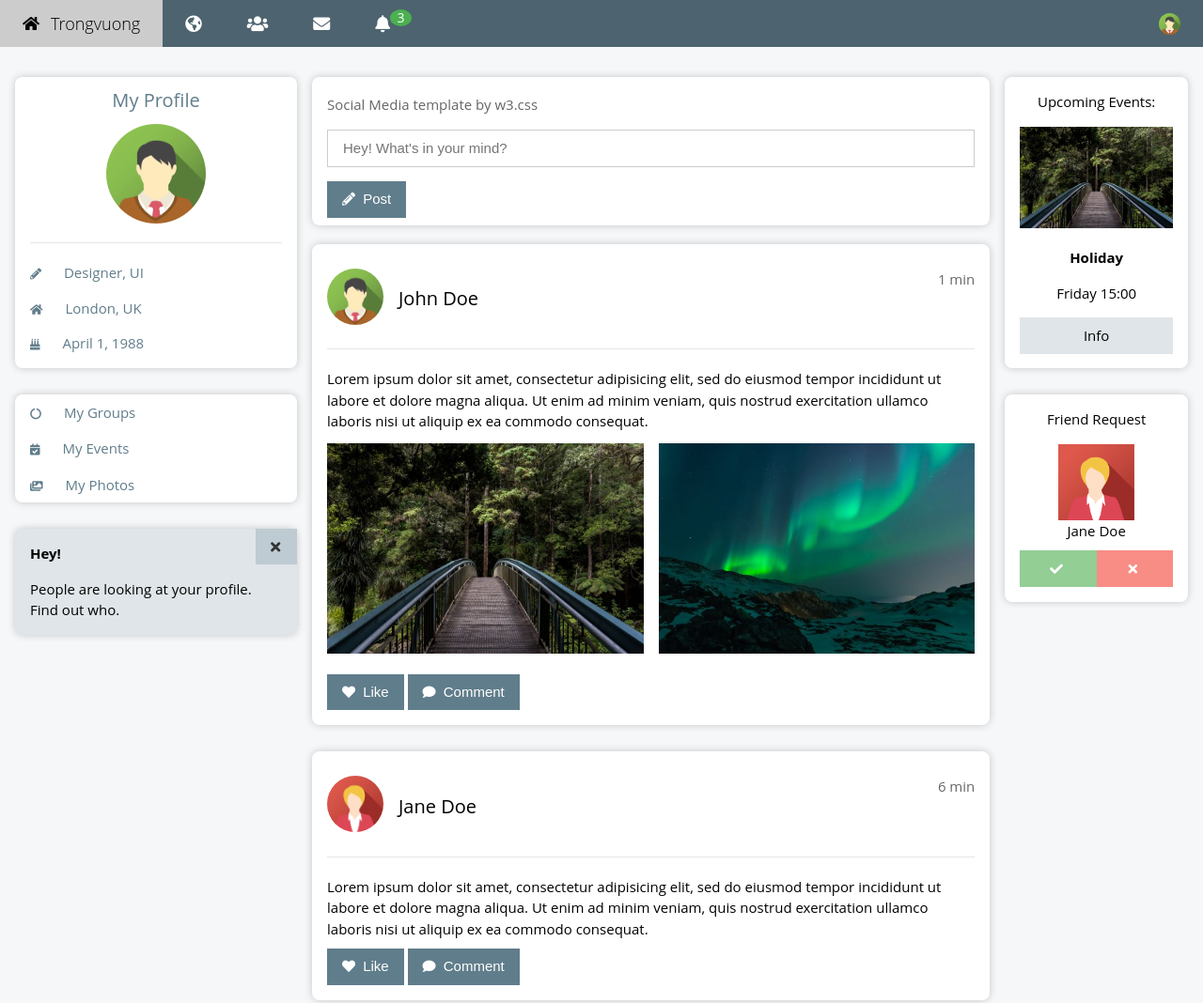
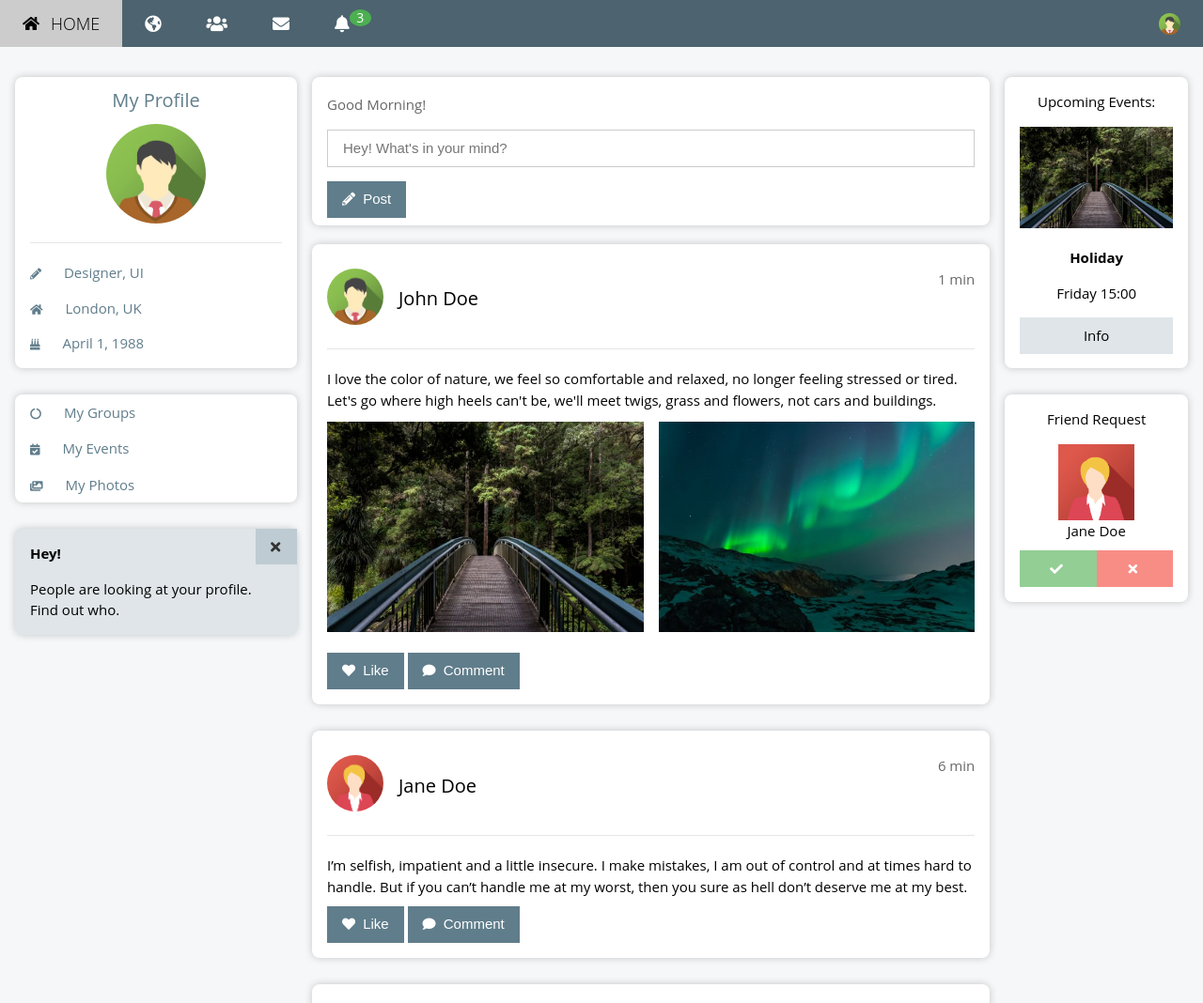
Before and after one commit to LeTrongVuong/Social-Media, a plain HTML site: page index.html in a window 1280 px wide. Shown: the top 1068 px of the page at 94% size. Drawn offline with Linux system fonts and the light colour scheme.

Commit message:
Update index.html

```diff
--- a/index.html
+++ b/index.html
@@ -16,7 +16,7 @@
         <div id="header">
             <div class="logo-header">
                 <i class="fas fa-home logo-icon"></i>
-                <p class="logo-text">Trongvuong</p>
+                <p class="logo-text">HOME</p>
             </div>
             <div id="nav" class="mobile-hidden">
                 <div class="nav-item">
@@ -83,7 +83,7 @@
             </div>
             <div class="col-7 col full-width-mobile">
                 <div class="post-box content-container">
-                    <p>Social Media template by w3.css</p>
+                    <p>Good Morning!</p>
                     <input type="text" placeholder="Hey! What's in your mind?">
                     <button class="btn">
                         <i class="fas fa-pencil-alt"></i>
@@ -101,7 +101,7 @@
 
                     <hr>
                     <p class="status-text">
-                        Lorem ipsum dolor sit amet, consectetur adipisicing elit, sed do eiusmod tempor incididunt ut labore et dolore magna aliqua. Ut enim ad minim veniam, quis nostrud exercitation ullamco laboris nisi ut aliquip ex ea commodo consequat.
+                        I love the color of nature, we feel so comfortable and relaxed, no longer feeling stressed or tired. Let's go where high heels can't be, we'll meet twigs, grass and flowers, not cars and buildings.
                     </p>
                     <div class="status-img">
                         <img src="./assets/img/status/forest.jpg" alt="" class="col-6 full-width-mobile">
@@ -128,7 +128,7 @@
 
                     <hr>
                     <p class="status-text">
-                        Lorem ipsum dolor sit amet, consectetur adipisicing elit, sed do eiusmod tempor incididunt ut labore et dolore magna aliqua. Ut enim ad minim veniam, quis nostrud exercitation ullamco laboris nisi ut aliquip ex ea commodo consequat.
+                        I’m selfish, impatient and a little insecure. I make mistakes, I am out of control and at times hard to handle. But if you can’t handle me at my worst, then you sure as hell don’t deserve me at my best.
                     </p>
                     <div class="status-img">
                     </div>
@@ -155,7 +155,7 @@
                     <p class="status-text">
                         <p>Have you seen this?</p>
                         <img src="./assets/img/status/nature.jpg" alt="" class="col-12">
-                        <p>Lorem ipsum dolor sit amet, consectetur adipisicing elit, sed do eiusmod tempor incididunt ut labore et dolore magna aliqua. Ut enim ad minim veniam, quis nostrud exercitation ullamco laboris nisi ut aliquip ex ea commodo consequat.</p>
+                        <p>Going everywhere in the country also has wonderful scenery, from mountains to forests to the sea, endless sand fields.</p>
                     </p>
                     <div class="status-img">
                     </div>
```
